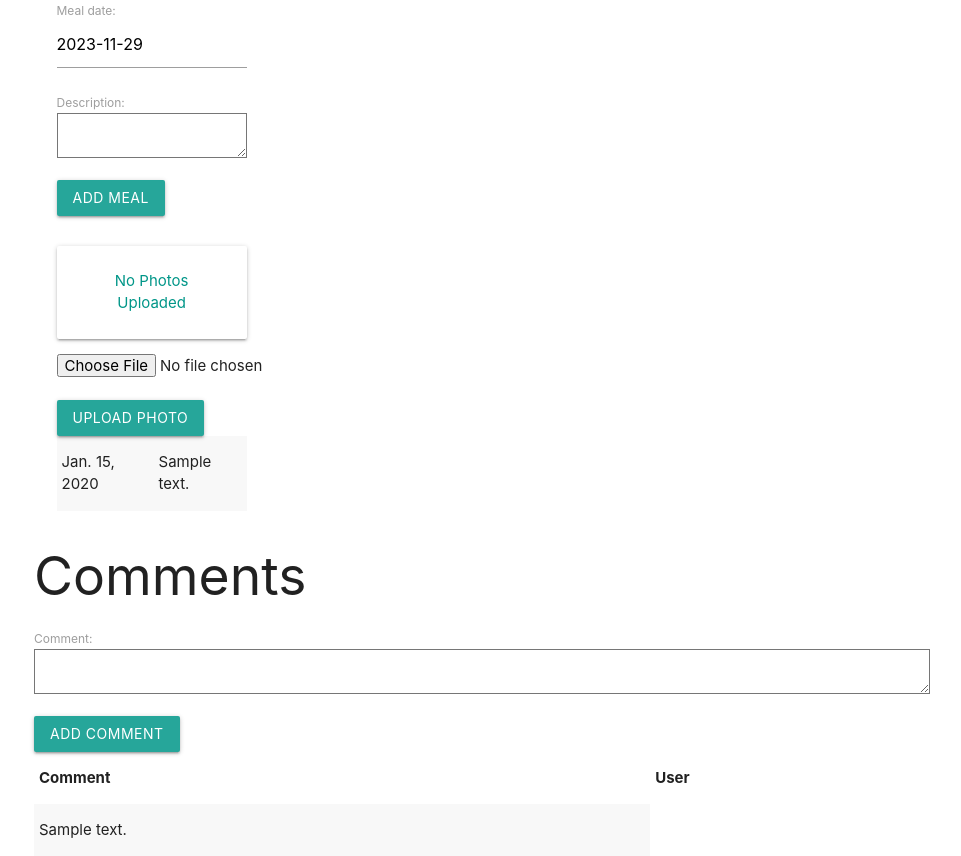
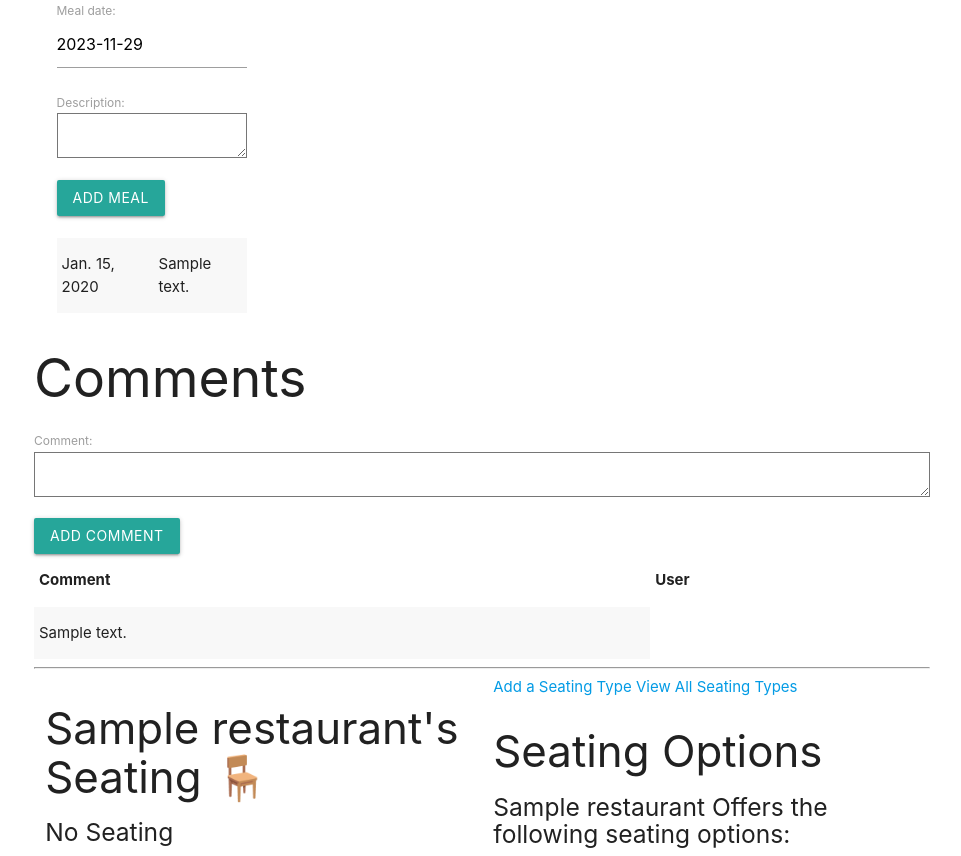
Before and after one commit to nsaltamachia/p3, a Django app: page /restaurants/1/ in a window 1280 px wide. Shown: the part 394-1250 px from the top of the page, without its empty margins (158-1119 px from the left). Run offline with Django 4.2, Linux system fonts and the light colour scheme; tables that the repository leaves empty hold one stand-in row (values such as "Sample post").

Commit message:
remove all image-related code from templates, views, urls, models

```diff
--- a/main_app/models.py
+++ b/main_app/models.py
@@ -41,13 +41,6 @@ class Meal_Had(models.Model):
     def __str__(self):
         return f'{self.description} on {self.date}'
 
-class MealPhoto(models.Model):
-    url = models.CharField(max_length=200)
-    meal_had = models.ForeignKey(Meal_Had, on_delete=models.CASCADE)
-
-    def __str__(self):
-        return f"photo for meal_had_id: {self.meal_had_id} @{self.url}"
-
 class Comment(models.Model):
     comment = models.TextField(max_length=400)
     restaurant = models.ForeignKey(Restaurant, on_delete=models.CASCADE)
--- a/main_app/templates/restaurants/detail.html
+++ b/main_app/templates/restaurants/detail.html
@@ -35,21 +35,6 @@
                     <tr>
                         <td>{{ meal_had.date }}</td>
                         <td>{{ meal_had.description }}</td>
-                        <!-- IMAGE DISPLAY CODE START -->
-                        {% for photo in meal_had.photo_set.all %}
-                        <img class="responsive-img card-panel" src="{{mealphoto.url}}">
-                        {% empty %}
-                        <div class="card-panel teal-text center-align">No Photos Uploaded</div>
-                        {% endfor %}
-                        <!-- IMAGE DISPLAY CODE END -->
-                        <!-- ADD IMAGE FORM CODE START -->
-                        <form action="{% url 'add_photo' restaurant.id %}" enctype="multipart/form-data" method="POST" class="card-panel">
-                        {% csrf_token %}
-                        <input type="file" name="photo-file">
-                        <br><br>
-                        <button type="submit" class="btn">Upload Photo</button>
-        </form>
-        <!-- ADD IMAGE FORM CODE END -->
                     </tr>
                     {% endfor %}
                 </tbody>
--- a/main_app/urls.py
+++ b/main_app/urls.py
@@ -7,7 +7,7 @@ urlpatterns = [
     path('restaurants/', views.restaurants_index, name='index'),
     path('restaurants/create/', views.RestaurantCreate.as_view(), name='restaurants_create'),
     path('restaurants/<int:restaurant_id>/', views.restaurant_detail, name='detail'),
-    path('restaurants/<int:restaurant_id>/add_photo/', views.add_photo, name='add_photo'),
+
     path('restaurants/<int:restaurant_id>/add_comment/', views.add_comment, name='add_comment'),
     path('restaurants/<int:restaurant_id>/add_meal_had/', views.add_meal_had, name='add_meal_had'),
     path('restaurants/<int:pk>/update/', views.RestaurantUpdate.as_view(), name='restaurants_update'),
--- a/main_app/views.py
+++ b/main_app/views.py
@@ -3,11 +3,10 @@ import os
 import uuid
 import boto3
 from django.shortcuts import render, redirect
-from .models import Restaurant, MealPhoto, Comment, Meal_Had, Seating
+from .models import Restaurant, Comment, Meal_Had, Seating
 from django.views.generic.edit import CreateView, DeleteView, UpdateView
 from django.views.generic import ListView, DetailView
 from .forms import CommentForm, Meal_Had_Form
-
 
 # Create your views here.
 def home(request):
@@ -30,7 +29,6 @@ class RestaurantCreate(CreateView):
    fields = ['name', 'address', 'neighborhood', 'cuisine']
    success_url = '/restaurants'
 
-
 def restaurant_detail(request, restaurant_id):
     restaurant = Restaurant.objects.get(id=restaurant_id)
     id_list = restaurant.seating.all().values_list('id')
@@ -41,22 +39,6 @@ def restaurant_detail(request, restaurant_id):
       'restaurant': restaurant, 'meal_had_form': meal_had_form, 'comment_form' : comment_form,
       'seating': seating_restaurant_doesnt_have
     })
-
-
-def add_photo(request, restaurant_id):
-   photo_file = request.FILES.get('photo-file', None)
-   if photo_file:
-      s3 = boto3.client('s3')
-      key = uuid.uuid4().hex[:6] + photo_file.name[photo_file.name.rfind('.'):]
-      try:
-         bucket = os.environ['S3_bucket']
-         s3.upload_fileobj(photo_file, bucket, key)
-         url = f"{os.environ['S3_BASE_URL']}{bucket}/{key}"
-         MealPhoto.objects.create(url=url, meal_had_id=meal_had_id)
-      except Exception as e:
-            print('An error occurred uploading file to S3')
-            print(e)
-      return redirect('detail', meal_had_id=meal_had_id)
 
 def add_comment(request, restaurant_id):
   if request.method == 'POST':
```
Also changed, not shown: main_app/migrations/0008_meal_had_image_url_restaurant_seating_and_more.py (added), main_app/migrations/0010_merge_20231129_1414.py (added), main_app/migrations/0011_remove_meal_had_image_url.py (added), main_app/migrations/0012_remove_mealphoto_meal_had_mealphoto_restaurant.py (added).
